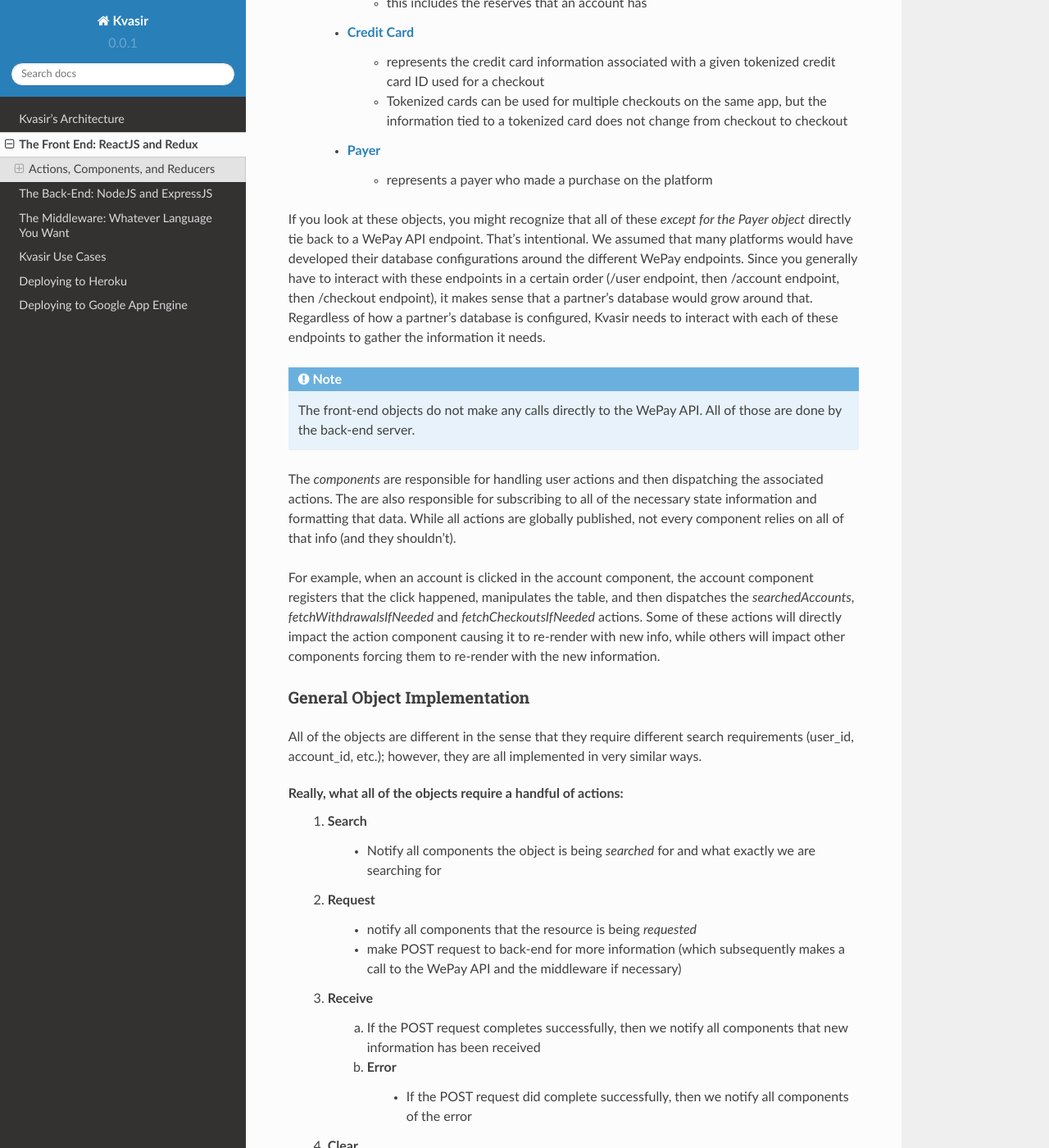
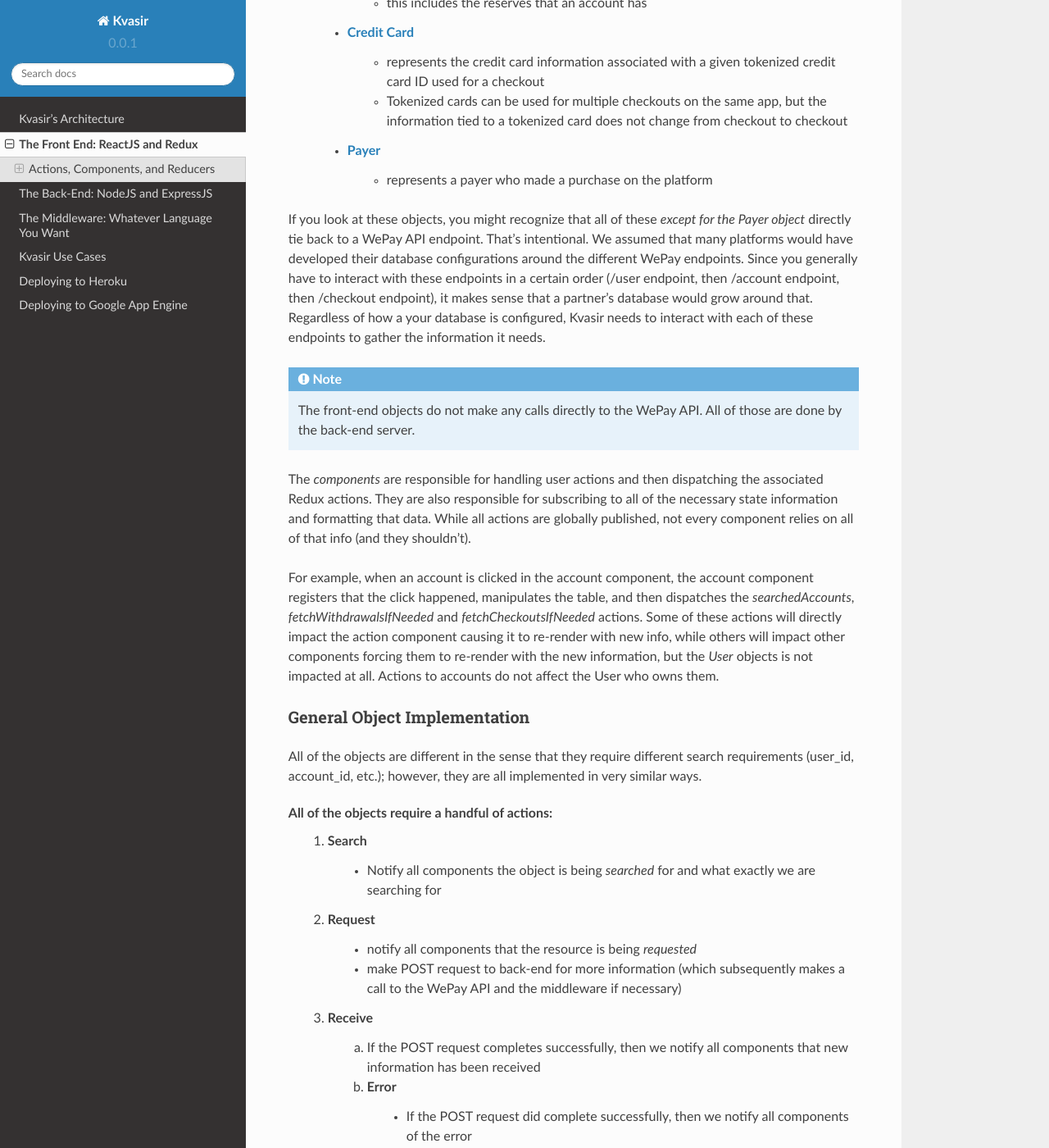
Before and after one commit to TheF1rstPancake/Kvasir, a Sphinx documentation site: the page built from docs/frontend.rst, in a window 1280 px wide and 1400 px high, scrolled down 1630 px. Shown: the whole window at 82% size. Built offline with Sphinx 7.4.7 and the Read the Docs theme 2.0.0, drawn with Linux system fonts in a browser that asks for light colours; cross-references to code outside the pages are shown as plain code; some of the changed text lies outside the part shown.

Commit message:
Updated docs and removed app.yaml from tracking
No reason to have app.yaml in the git repo.  Cleaned up docs.

```diff
--- a/docs/frontend.rst
+++ b/docs/frontend.rst
@@ -48,20 +48,20 @@
     - :ref:`Payer <payer_object>`
         * represents a payer who made a purchase on the platform
 
-If you look at these objects, you might recognize that all of these *except for the Payer object* directly tie back to a WePay API endpoint.  That's intentional.  We assumed that many platforms would have developed their database configurations around the different WePay endpoints.  Since you generally have to interact with these endpoints in a certain order (/user endpoint, then /account endpoint, then /checkout endpoint), it makes sense that a partner's database would grow around that.  Regardless of how a partner's database is configured, Kvasir needs to interact with each of these endpoints to gather the information it needs.
+If you look at these objects, you might recognize that all of these *except for the Payer object* directly tie back to a WePay API endpoint.  That's intentional.  We assumed that many platforms would have developed their database configurations around the different WePay endpoints.  Since you generally have to interact with these endpoints in a certain order (/user endpoint, then /account endpoint, then /checkout endpoint), it makes sense that a partner's database would grow around that.  Regardless of how a your database is configured, Kvasir needs to interact with each of these endpoints to gather the information it needs.
 
 .. note::
     The front-end objects do not make any calls directly to the WePay API.  All of those are done by the back-end server.
 
-The *components* are responsible for handling user actions and then dispatching the associated actions.  The are also responsible for subscribing to all of the necessary state information and formatting that data.  While all actions are globally published, not every component relies on all of that info (and they shouldn't).
+The *components* are responsible for handling user actions and then dispatching the associated Redux actions.  They are also responsible for subscribing to all of the necessary state information and formatting that data.  While all actions are globally published, not every component relies on all of that info (and they shouldn't).
 
-For example, when an account is clicked in the account component, the account component registers that the click happened, manipulates the table, and then dispatches the *searchedAccounts*, *fetchWithdrawalsIfNeeded* and *fetchCheckoutsIfNeeded* actions.  Some of these actions will directly impact the action component causing it to re-render with new info, while others will impact other components forcing them to re-render with the new information.
+For example, when an account is clicked in the account component, the account component registers that the click happened, manipulates the table, and then dispatches the *searchedAccounts*, *fetchWithdrawalsIfNeeded* and *fetchCheckoutsIfNeeded* actions.  Some of these actions will directly impact the action component causing it to re-render with new info, while others will impact other components forcing them to re-render with the new information, but the *User* objects is not impacted at all.  Actions to accounts do not affect the User who owns them.
 
 General Object Implementation
 ~~~~~~~~~~~~~~~~~~~~~~~~~~~~~~~~~
 All of the objects are different in the sense that they require different search requirements (user_id, account_id, etc.); however, they are all implemented in very similar ways.
 
-Really, what all of the objects require a handful of actions:
+All of the objects require a handful of actions:
     1) Search
         - Notify all components the object is being *searched* for and what exactly we are searching for
 
@@ -192,6 +192,7 @@
     - Amount
     - Gross Amount
         * the amount + any additional fees that the *payer* had to pay
+        * this is an important distinction because fees can be assigned to the payer, payee, or even the app itself
     - Payer Email
     - Payer Name
     - Payment Method ID
```
Also changed, not shown: other parts of docs/frontend.rst (+1 -1 lines), app.yaml (deleted, +0 -16 lines), docs/backend.rst (+8 -5 lines), docs/middleware.rst (+5 -5 lines).
